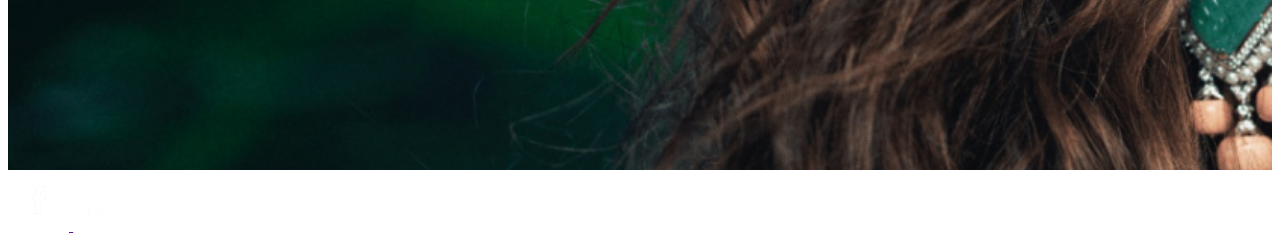
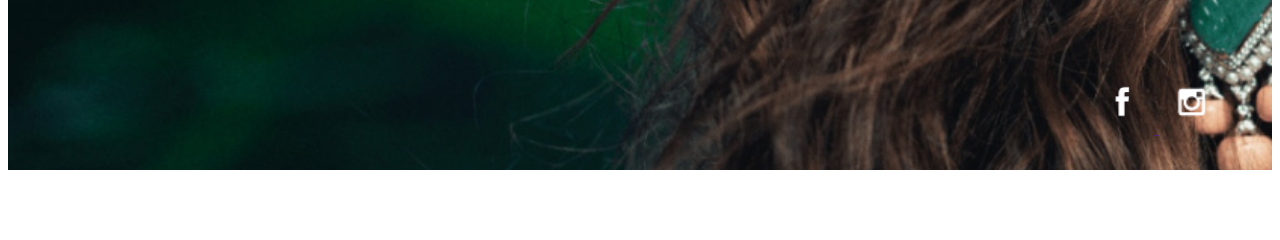
Before and after one commit to Sobanim/landing-webproject, a website: page src/index.html in a window 1280 px wide. Shown: the part 912-1152 px from the top of the page. After the commit the page ends 1090 px from the top, so only its background shows below. Drawn offline with nearby package versions, Linux system fonts and the light colour scheme; files that its build step writes are made by us from their sources.

Commit message:
Add style for social btns

```diff
--- a/src/scss/style.scss
+++ b/src/scss/style.scss
@@ -6,6 +6,7 @@ h1{
 }
 
 .main {
+    position: relative;
     header {
         background-color: white;
         display: flex;
@@ -130,9 +131,12 @@ h1{
         }
     }
     .social-links {
-    }
-    .social-links__fb {
-    }
-    .social-links__ins {
+        position: absolute;
+        bottom: 2rem;
+        right: 3rem;
+        & img{
+            height: 4rem;
+        }
+
     }
 }
```
Also changed, not shown: src/index.html (+10 -3 lines), dist/css/style.css, dist/css/style.min.css, dist/index.html.
